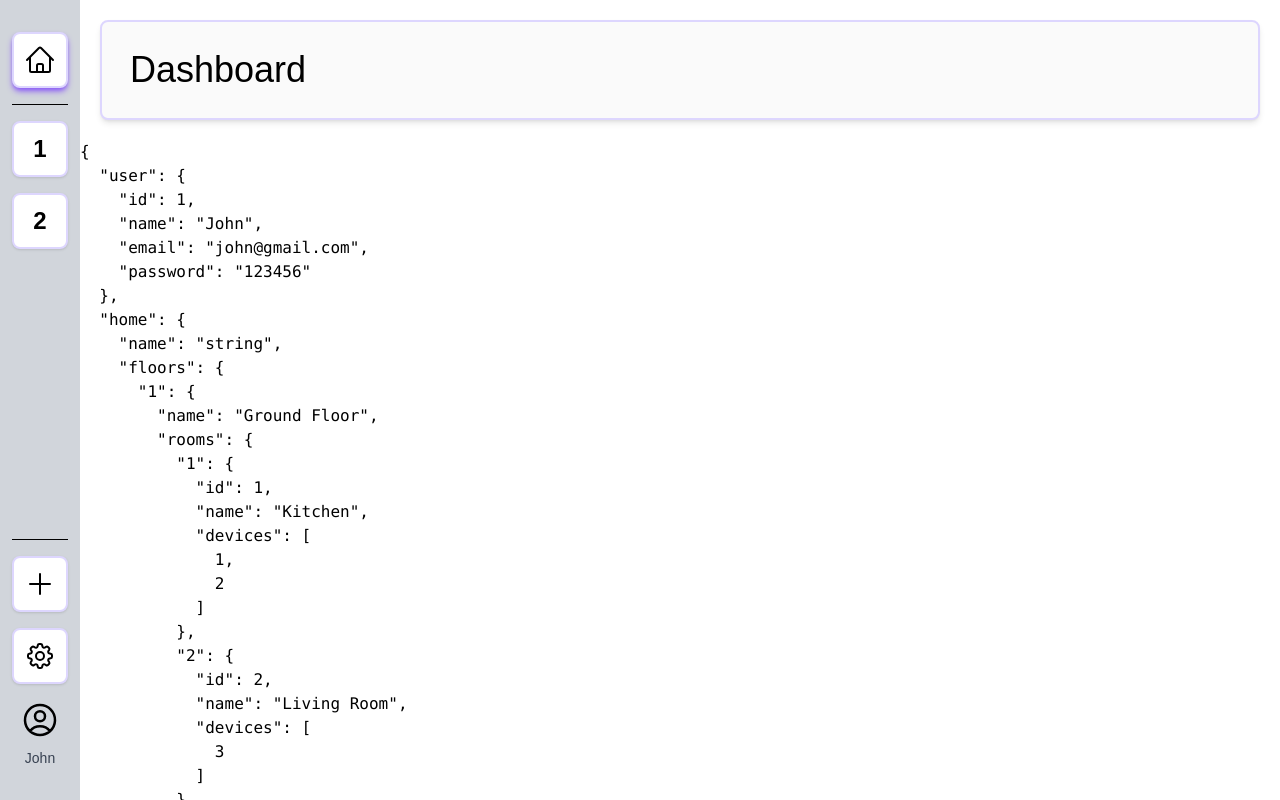
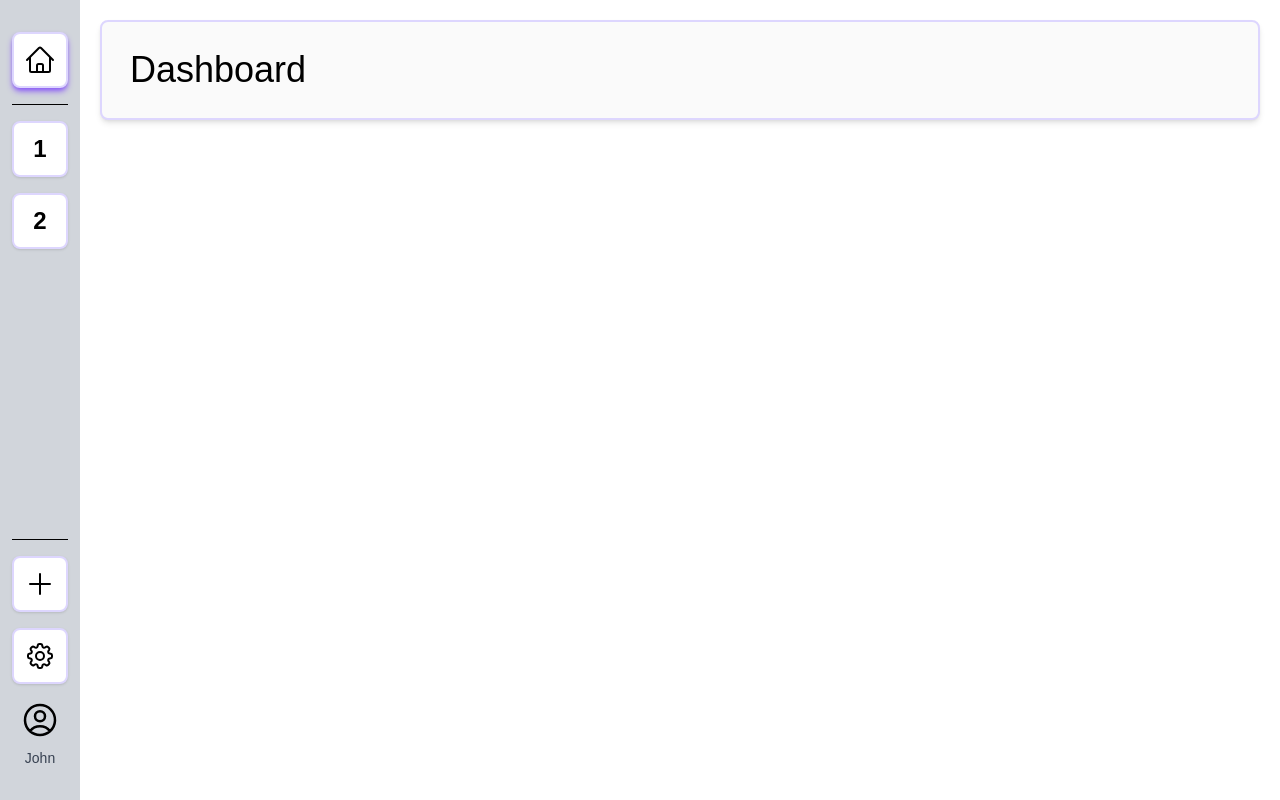
Before and after one commit to szymnob/smarthome-dashboard, a Next.js app: page /dashboard in a window 1280 px wide. Built offline with nearby package versions, Linux system fonts and the light colour scheme.

Commit message:
minor changes

```diff
--- a/src/app/dashboard/page.jsx
+++ b/src/app/dashboard/page.jsx
@@ -11,9 +11,6 @@ export default function Page(){
     return (
         <>
             <Header label="Dashboard"/>
-        <pre>
-            {JSON.stringify(data, null, 2)}
-        </pre>
             </>
     );
 }
--- a/src/components/views/device-views/DeviceSettings.jsx
+++ b/src/components/views/device-views/DeviceSettings.jsx
@@ -58,7 +58,7 @@ export default function DeviceSettings({isVisible, onClose, deviceId, deviceStat
 
     return(
         <ModalWindow isVisible={isVisible} onClose={onClose} title={deviceName}>
-            <div className='m-8 flex flex-col space-y-4'>
+            <div className='m-5 flex flex-col space-y-4'>
                 <div className="flex flex-row justify-between items-center">
                     <img src={`/icons/${deviceType}.svg`} alt={deviceType} className="w-12 h-auto"/>
                     <Switch size='large' checked={deviceStatus === "ON"} onChange={setDeviceStatus}/>
```
Also changed, not shown: package.json (+6 -1 lines), 1 other file (tests, documents, lock files or other folders).
